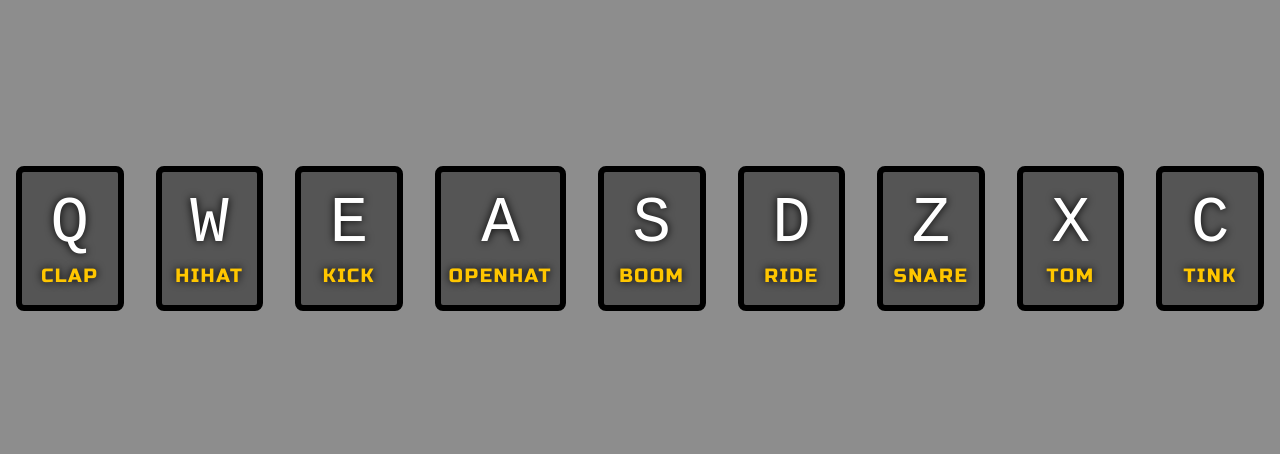
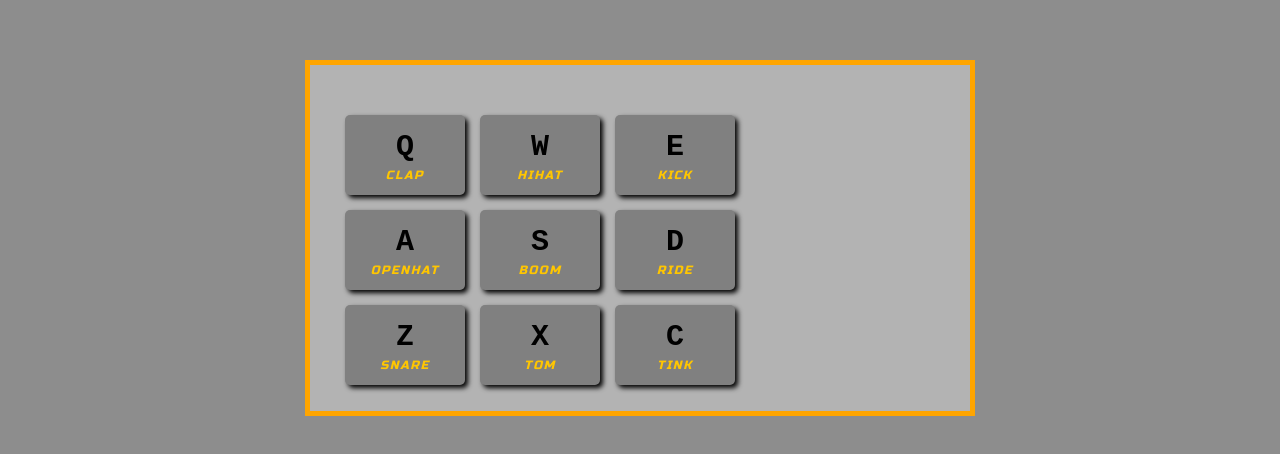
Before and after one commit to shaonkabir8/drum-machine, a React (Create React App) app: page / in a window 1280 px wide. Shown: the part 162-616 px from the top of the page. Built offline with nearby package versions, Linux system fonts and the light colour scheme.

Commit message:
Fix(Style): update styles according to FCC Projects Demo

```diff
--- a/src/components/App.js
+++ b/src/components/App.js
@@ -38,6 +38,7 @@ const App = () => {
 
   return (
     <Fragment>
+      <div className="key-container">
         <div className="keys">
         <div data-key="81" className="key">
           <kbd>Q</kbd>
@@ -76,6 +77,7 @@ const App = () => {
           <span className="sound">tink</span>
         </div>
       </div>
+    </div>
 
     <audio data-key="65" src="https://s3.amazonaws.com/freecodecamp/drums/Heater-1.mp3"></audio>
     <audio data-key="83" src="https://s3.amazonaws.com/freecodecamp/drums/Heater-2.mp3"></audio>
--- a/src/styles/App.scss
+++ b/src/styles/App.scss
@@ -11,25 +11,41 @@ body {
   background-color: lighten(grey, 5%);
 }
 
-.keys {
+
+#root {
   display: flex;
   justify-content: center;
   align-items: center;
   height: 100vh;
 }
+.key-container {
+  outline: 5px solid orange;
+  position: relative;
+  width: 660px;
+  background-color: lighten(grey, 20%);
+}
+
+.keys {
+  width: 415px;
+  height: 272px;
+  display: inline-block;
+  margin: 35px;
+  text-align: center;
+}
 
 .key {
-  border: .4rem solid black;
-  border-radius: .5rem;
-  margin: 1rem;
-  font-size: 1.5rem;
-  padding: 1rem .5rem;
-  transition: all .07s ease;
-  width: 10rem;
-  text-align: center;
-  color: white;
-  background: rgba(0,0,0,0.4);
-  text-shadow: 0 0 .5rem black;
+  position: relative;
+  float: left;
+  width: 120px;
+  height: 80px;
+  margin-right: 15px;
+  border-radius: 5px;
+  padding-top: 15px;
+  box-sizing: border-box;
+  cursor: pointer;
+  background-color: grey;
+  margin-top: 15px;
+  box-shadow: black 3px 3px 5px;
 }
 
 .playing {
@@ -40,12 +56,17 @@ body {
 
 kbd {
   display: block;
-  font-size: 4rem;
+  font-size: 30px;
+  font-weight: 700;
 }
-
 .sound {
-  font-size: 1.2rem;
   text-transform: uppercase;
   letter-spacing: .1rem;
   color: #ffc600;
+  margin-top: 4px;
+  display: flex;
+  justify-content: center;
+  font-style: italic;
+  font-size: 12px;
+  font-weight: normal;
 }
```
Lines whose indentation alone changed are shown as unchanged.
